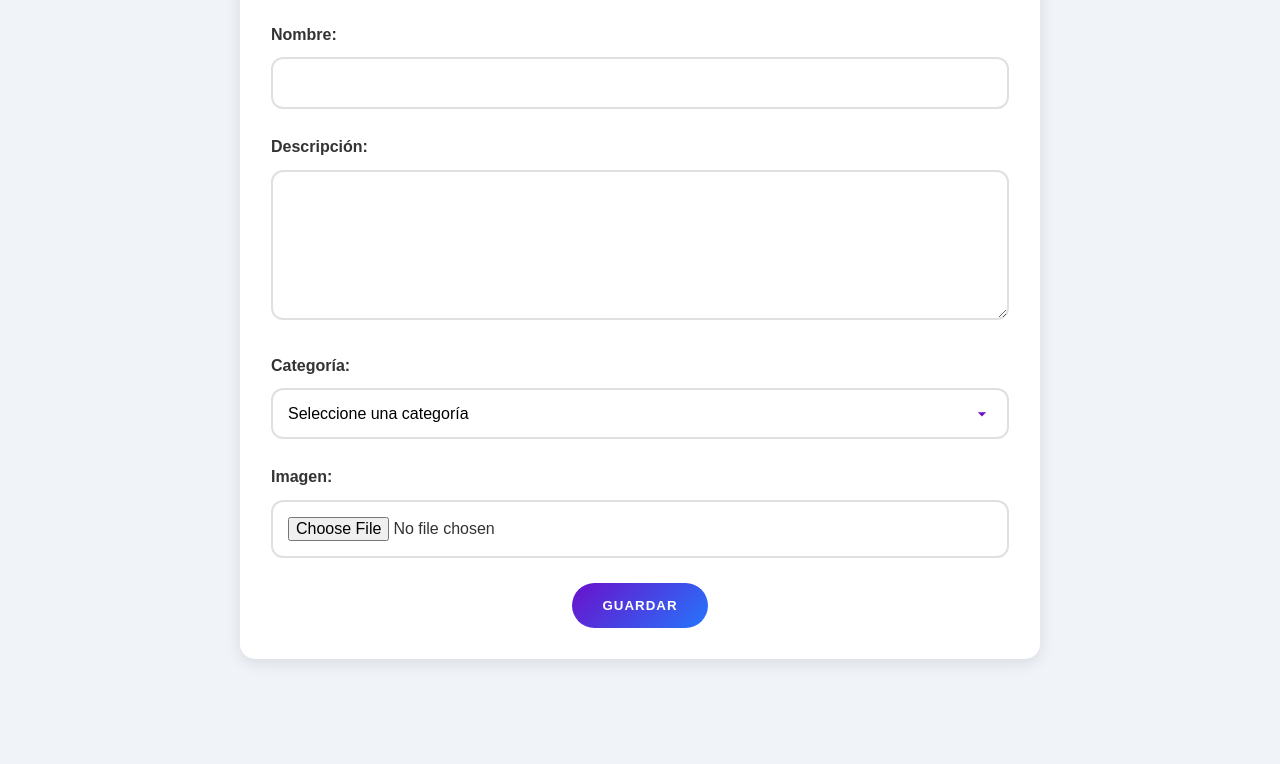
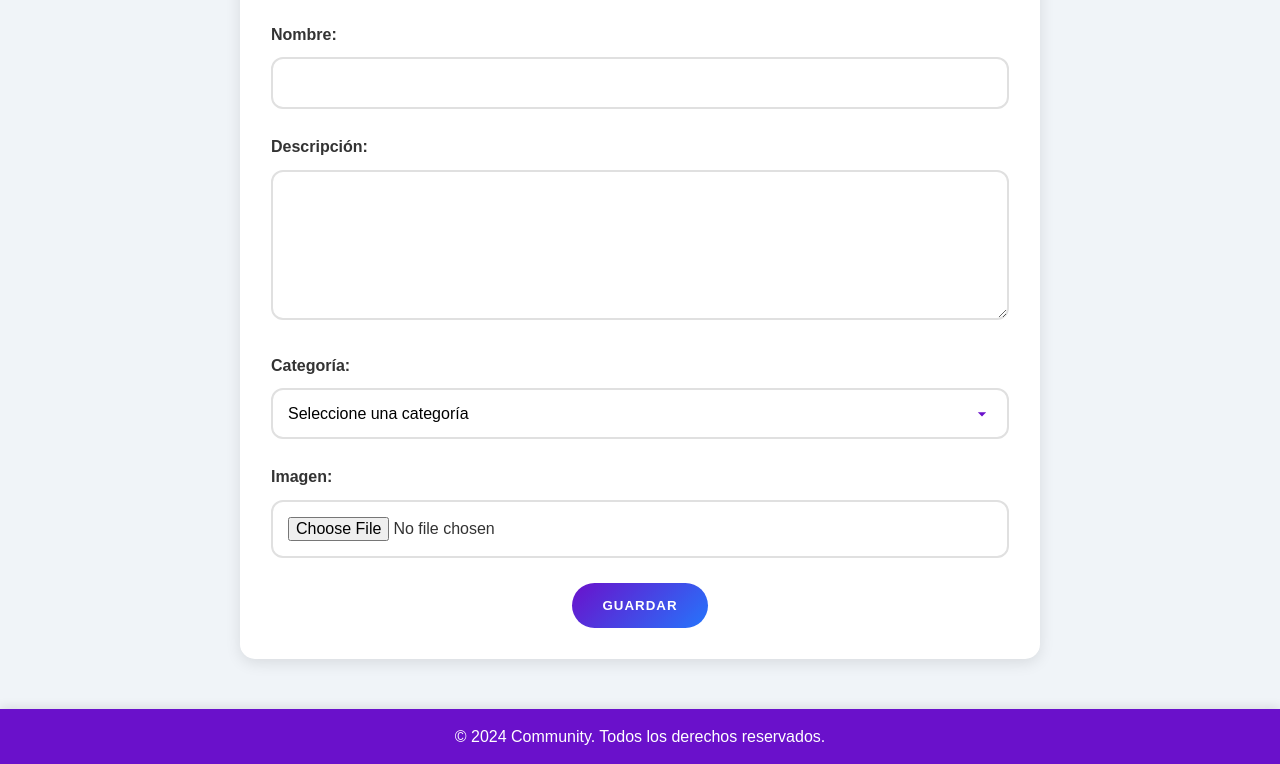
Before and after one commit to Curcolor/CONEXION_SOLIDARIA, a plain HTML site: page src/templates/pages/nuevaOR.html in a window 1280 px wide. Shown: the part 387-1151 px from the top of the page. Before the commit the page ends 1096 px from the top, so only its background shows below. Drawn offline with Linux system fonts and the light colour scheme.

Commit message:
Add footer to multiple HTML templates with copyright notice

```diff
--- a/src/templates/pages/nuevaOR.html
+++ b/src/templates/pages/nuevaOR.html
@@ -68,6 +68,11 @@
             </div>
         </div>
     </div>
+
+    <footer>
+        <p>&copy; 2024 Community. Todos los derechos reservados.</p>
+    </footer>
+
     <script src="/src/static/scripts/js/nuevaOR.js"></script>
 </body>
 </html>
```
Also changed, not shown: src/templates/pages/login.html (+4 -0 lines), src/templates/pages/nuevoProyecto.html (+4 -0 lines), src/templates/pages/registro.html (+3 -0 lines).
